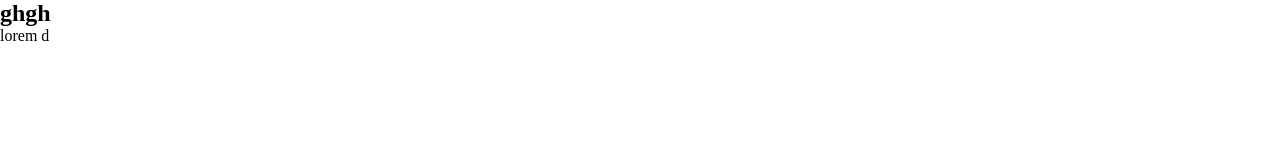
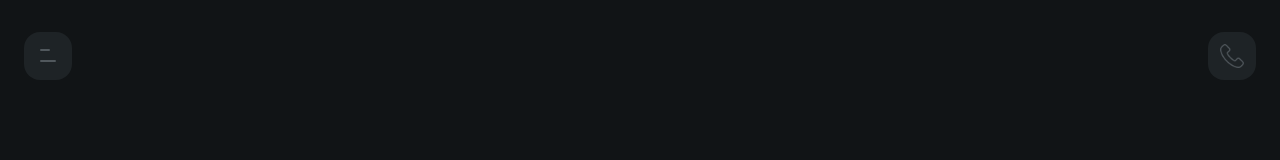
Before and after one commit to AlenaYarmak/german-foodtruck, a website: page src/index.html in a window 1280 px wide. Drawn offline with nearby package versions, Linux system fonts and the light colour scheme; files that its build step writes are made by us from their sources.

Commit message:
add header

```diff
--- a/src/index.html
+++ b/src/index.html
@@ -4,9 +4,21 @@
         "title":"Food Truck"
     })
 <body>
+    <div class="wrapper">
+        <div class="container">
+            <div class="header">
+                <div class="header__menu">
+                    <ul class="menu">
+                        <li class="meni__item"></li>
+                        <li class="meni__item"></li>
+                    </ul>
+                </div>
+                <div class="header__search"></div>
+            </div>
+        </div>
+    </div>
 
-    <h2 class="test">ghgh</h2>
-    <p class="text">lorem d</p>
+
     <script src="js/app.min.js"></script>
 </body>
 </html>
--- a/src/scss/style.scss
+++ b/src/scss/style.scss
@@ -1,2 +1,64 @@
 @use './reset';
 @use './variables';
+
+.wrapper {
+    background-color: variables.$main-color;
+    width: 100%;
+    height: 100vh;
+}
+
+.container {
+    padding: 0 24px;
+}
+
+/* header */
+.header {
+    padding: 32px 0px;
+    display: flex;
+    justify-content: space-between;
+    &__menu, &__search {
+        width: 48px;
+    height: 48px;
+    background-color: variables.$dark-light-color;
+    border-radius: 16px;
+    position: relative;
+    }
+}
+
+/* pseudo elements */
+.header__menu::before,.header__menu::after {
+    content: '';
+    display: block;
+    position: relative;
+    height: 2px;
+    border-radius: 1px;
+    background-color: variables.$light-color;
+}
+
+.header__menu::before {
+    width: 10px;
+    left: 44%;
+    transform: translate(-50%);
+    top: 35%;
+}
+
+.header__menu::after {
+    width: 16px;
+    left: 50%;
+    transform: translate(-50%);
+    top: 55%;
+}
+
+.header__search::before {
+    content: '';
+    display: block;
+    background: url('../img/telephone.png');
+    background-size: contain;
+    position: relative;
+    width: 24px;
+    height: 24px;
+    position: absolute;
+    top: 50%;
+    left: 50%;
+    transform: translate(-50%, -50%);
+}
--- a/src/scss/variables.scss
+++ b/src/scss/variables.scss
@@ -1,6 +1,6 @@
 $main-color: #111416;
-$subtitle-color: #1E2326;
-$dark-light-color: #111416;
+$dark-light-color: #1E2326;
+$light-color: #51585D;
 $alarm-color: #F41248;
 $title-color: #F06E2D;
 $button-color: #29EA8A;
```
Also changed, not shown: src/img/telephone.png (added).
